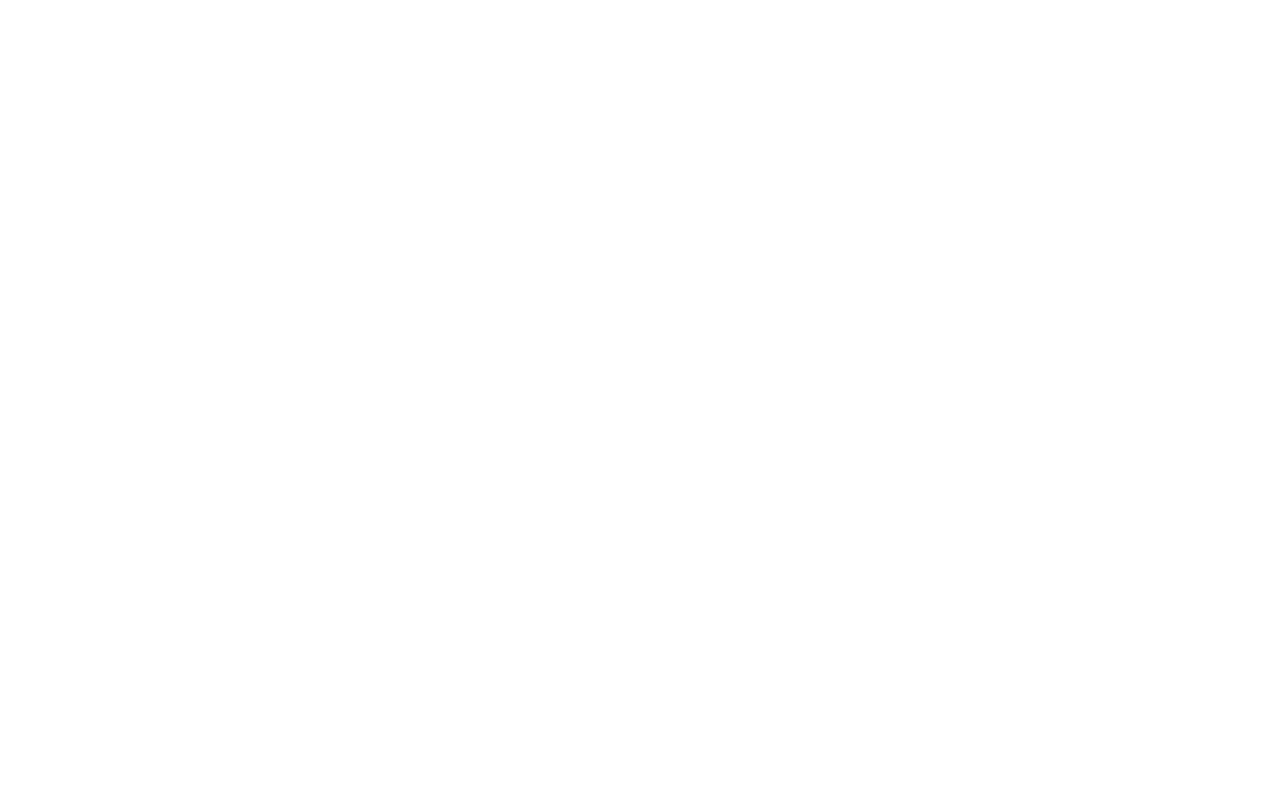
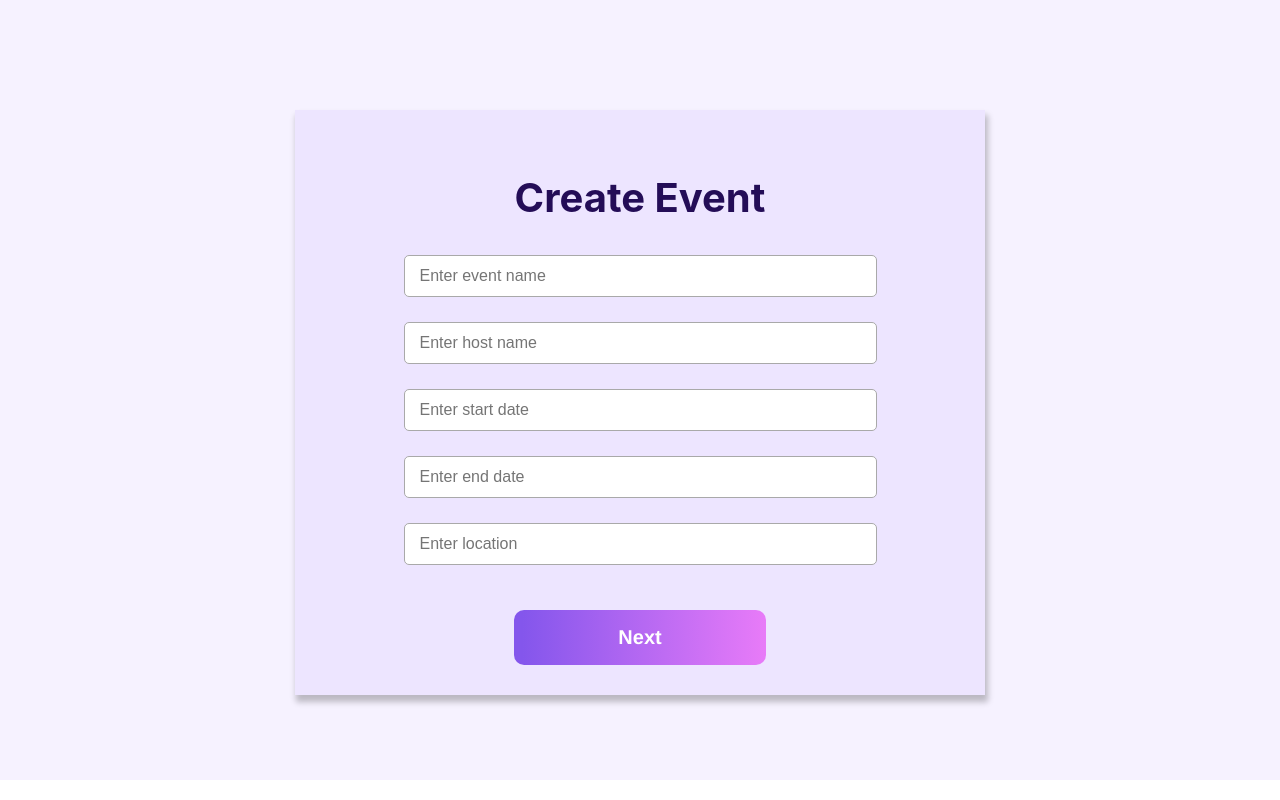
Before and after one commit to shariarhossain17/Event-Management, a React (Create React App) app: page /create in a window 1280 px wide. Before the commit this address had no page. Built offline with nearby package versions, Linux system fonts and the light colour scheme.

Commit message:
added reducer

```diff
--- a/package.json
+++ b/package.json
@@ -3,11 +3,14 @@
   "version": "0.1.0",
   "private": true,
   "dependencies": {
+    "@reduxjs/toolkit": "^1.8.5",
     "@testing-library/jest-dom": "^5.14.1",
     "@testing-library/react": "^13.0.0",
     "@testing-library/user-event": "^13.2.1",
     "react": "^18.2.0",
     "react-dom": "^18.2.0",
+    "react-hook-form": "^7.36.1",
+    "react-redux": "^8.0.4",
     "react-router-dom": "^6.4.1",
     "react-scripts": "5.0.1",
     "web-vitals": "^2.1.0"
--- a/src/App.css
+++ b/src/App.css
@@ -1,38 +1,4 @@
 .App {
-  text-align: center;
+  background-color: #f6f2ff;
+  padding: 10px 10px;
 }
-
-.App-logo {
-  height: 40vmin;
-  pointer-events: none;
-}
-
-@media (prefers-reduced-motion: no-preference) {
-  .App-logo {
-    animation: App-logo-spin infinite 20s linear;
-  }
-}
-
-.App-header {
-  background-color: #282c34;
-  min-height: 100vh;
-  display: flex;
-  flex-direction: column;
-  align-items: center;
-  justify-content: center;
-  font-size: calc(10px + 2vmin);
-  color: white;
-}
-
-.App-link {
-  color: #61dafb;
-}
-
-@keyframes App-logo-spin {
-  from {
-    transform: rotate(0deg);
-  }
-  to {
-    transform: rotate(360deg);
-  }
-}
--- a/src/App.js
+++ b/src/App.js
@@ -1,5 +1,6 @@
 import { Route, Routes } from 'react-router-dom';
 import './App.css';
+import CreateEvent from './pages/CreateEvent/CreateEvent';
 import Home from './pages/Home/Home';
 
 function App() {
@@ -7,6 +8,7 @@
     <div className="">
       <Routes>
         <Route path='/'element={<Home/>}></Route>
+        <Route path='/create'element={<CreateEvent/>}></Route>
       </Routes>
     </div>
   );
--- a/src/index.js
+++ b/src/index.js
@@ -1,16 +1,20 @@
 import React from 'react';
 import ReactDOM from 'react-dom/client';
+import { Provider } from 'react-redux';
 import { BrowserRouter } from 'react-router-dom';
 import App from './App';
 import './index.css';
 import reportWebVitals from './reportWebVitals';
+import store from './store/store';
 
 const root = ReactDOM.createRoot(document.getElementById('root'));
 root.render(
   <React.StrictMode>
+    <Provider store={store}>
     <BrowserRouter>
     <App />
     </BrowserRouter>
+    </Provider>
   </React.StrictMode>
 );
 
--- /dev/null
+++ b/src/pages/CreateEvent/CreateEvent.css
@@ -0,0 +1,60 @@
+.create-section {
+  background-color: #f6f2ff;
+  padding: 10px 10px;
+  height: 95vh;
+}
+
+.create {
+  width: 50%;
+  background-color: #ede5ff;
+  box-shadow: 2px 6px 6px 1px rgb(0 0 0 / 24%);
+  margin: auto auto;
+  padding: 30px 30px;
+  margin-top: 100px;
+  text-align: center;
+}
+
+.text-event {
+  color: #240d57;
+  font-size: 40px;
+}
+
+.create input {
+  width: 70%;
+  margin: 0 auto;
+  padding: 11px 15px;
+  outline: none;
+  font-size: 16px;
+  border: 1px solid darkgray;
+  border-radius: 5px;
+  margin-bottom: 5px;
+}
+.error {
+  color: red;
+  margin-top: 10px 0;
+}
+
+.next-btn {
+  width: 40%;
+  height: 55px;
+  left: calc(50% - 320px / 2 + 436px);
+  top: 622px;
+
+  background: linear-gradient(90deg, #8456ec 3.25%, #e87bf8 100%);
+  border-radius: 10px;
+  margin-left: auto;
+  color: #fff;
+  border: none;
+  font-family: "Helvetica";
+  font-style: normal;
+  font-weight: 700;
+  font-size: 20px;
+
+  margin-top: 20px;
+}
+
+@media only screen and (max-width: 834px) {
+  .create {
+    width: 70%;
+  }
+}
--- /dev/null
+++ b/src/pages/CreateEvent/CreateEvent.js
@@ -0,0 +1,72 @@
+import React from "react";
+import { useForm } from "react-hook-form";
+import { useDispatch } from "react-redux";
+import ".././CreateEvent/CreateEvent.css";
+import { createEvent } from "./CreateSlice";
+const CreateEvent = () => {
+  const dispatch = useDispatch();
+  const {
+    register,
+    handleSubmit,
+    watch,
+    formState: { errors },
+  } = useForm();
+  const onSubmit = (data) => {
+    dispatch(createEvent(data));
+  };
+  return (
+    <section className="create-section">
+      <div className="create">
+        <h1 className="text-event">Create Event</h1>
+        <form onSubmit={handleSubmit(onSubmit)}>
+          <input
+            {...register("event", { required: true })}
+            placeholder="Enter event name"
+          />{" "}
+          <br />
+          {errors.event && (
+            <span className="error">event name required</span>
+          )}{" "}
+          <br />
+          <input
+            {...register("host", { required: true })}
+            placeholder="Enter host name"
+          />{" "}
+          <br />
+          {errors.host && (
+            <span className="error">host name required</span>
+          )}{" "}
+          <br />
+          <input
+            {...register("start", { required: true })}
+            placeholder="Enter start date"
+          />{" "}
+          <br />
+          {errors.start && (
+            <span className="error">Start date required</span>
+          )}{" "}
+          <br />
+          <input
+            {...register("end", { required: true })}
+            placeholder="Enter end date"
+          />{" "}
+          <br />
+          {errors.end && <span className="error">end date required</span>}{" "}
+          <br />
+          <input
+            {...register("location", { required: true })}
+            placeholder="Enter location"
+          />{" "}
+          <br />
+          {errors.location && (
+            <span className="error">location required</span>
+          )}{" "}
+          <br />
+          <button className="next-btn">Next</button>
+        </form>
+      </div>
+    </section>
+  );
+};
+
+export default CreateEvent;
--- /dev/null
+++ b/src/pages/CreateEvent/CreateSlice.js
@@ -0,0 +1,27 @@
+import { createSlice } from "@reduxjs/toolkit";
+
+const initialState = {
+    event:"",
+    host:"",
+    start:"",
+    end:"",
+    location:""
+  };
+
+  export const counterSlice = createSlice({
+    name: "counter",
+    initialState,
+    reducers: {
+      createEvent: (state,actions) => {
+        console.log(actions.payload);
+        state.event = actions.payload.event;
+        state.host = actions.payload.host;
+        state.start = actions.payload.start;
+        state.end = actions.payload.end
+        state.location = actions.payload.location
+      },
+    },
+  });
+
+  export const { createEvent } = counterSlice.actions;
+  export default counterSlice.reducer;
--- a/src/pages/Home/Home.css
+++ b/src/pages/Home/Home.css
@@ -135,6 +135,7 @@
   .text-2 {
     font-weight: 700;
     font-size: 36px;
+    line-height: 38px;
   }
   .text-3 {
     font-weight: 700;
--- a/src/pages/Home/Home.js
+++ b/src/pages/Home/Home.js
@@ -1,8 +1,10 @@
 import React from "react";
+import { useNavigate } from "react-router-dom";
 import bannerImg from "../../assests/bannerimg.png";
 import "../Home/Home.css";
 
 const Home = () => {
+    const navigate = useNavigate()
   return (
     <section className="banner-section">
       <div className="banner">
@@ -12,7 +14,7 @@
           </div>
 
           <div className="btn-create">
-            <button className="create-btn event-btn">🎉 Create my event</button>
+            <button onClick={() => navigate('/create')}  className="create-btn event-btn">🎉 Create my event</button>
           </div>
         </div>
         <div className="banner-text">
@@ -26,7 +28,7 @@
             </p>
           </div>
           <div className="btn-section">
-            <button className="event-btn">🎉 Create my event</button>
+            <button onClick={() => navigate('/create')} className="event-btn">🎉 Create my event</button>
           </div>
         </div>
       </div>
--- /dev/null
+++ b/src/store/store.js
@@ -0,0 +1,12 @@
+import { configureStore } from "@reduxjs/toolkit";
+import counterSlice from "../pages/CreateEvent/CreateSlice";
+
+const store = configureStore({
+  reducer: {
+    counter: counterSlice,
+  },
+});
+
+
+
+export default store;
```
Also changed, not shown: 1 other file (tests, documents, lock files or other folders).
